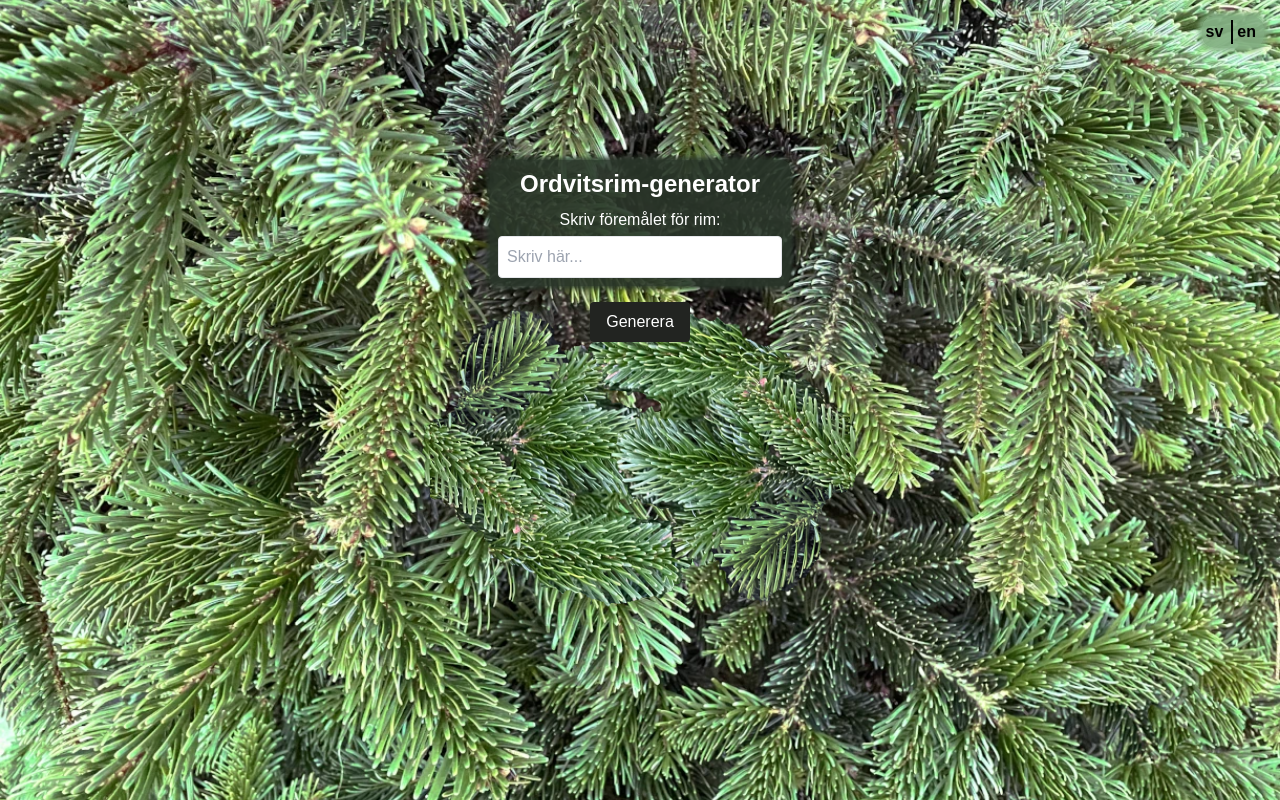
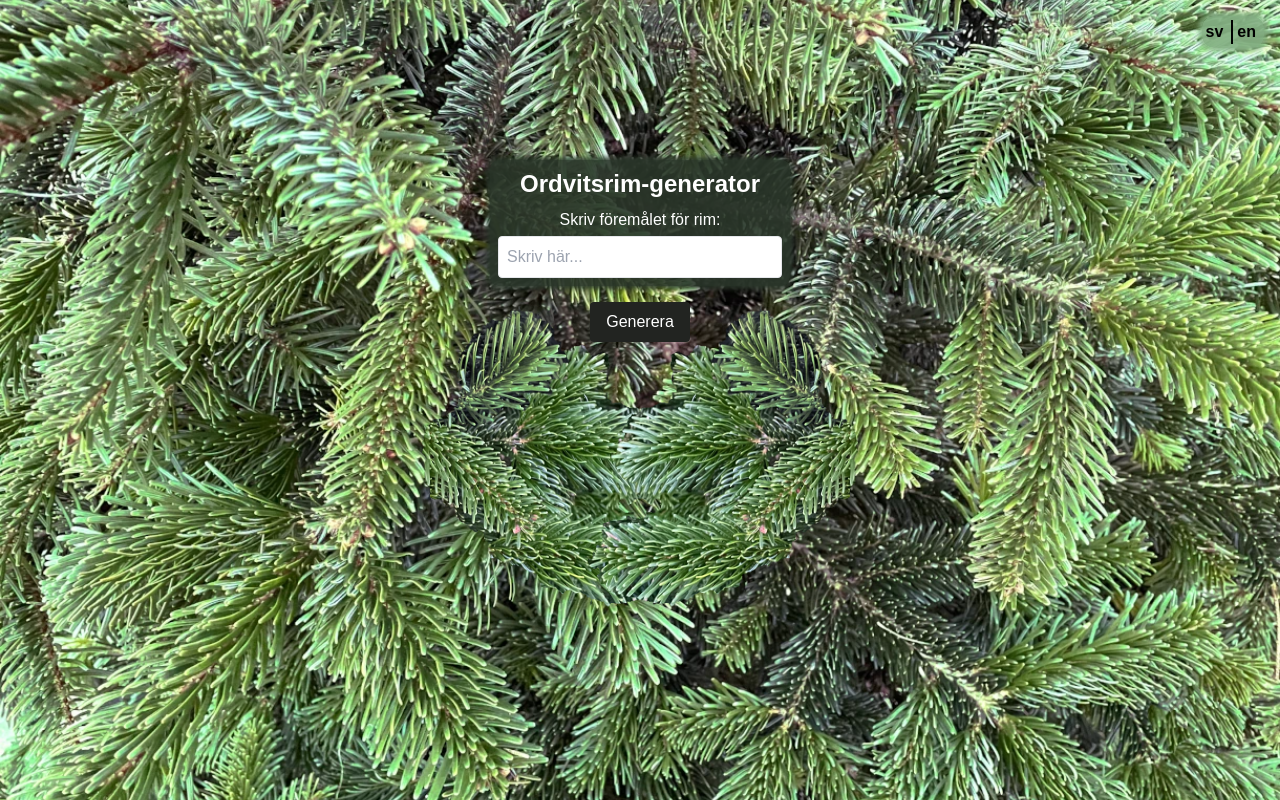
Before and after one commit to Aurorien/PunRhymeGenerator, a Next.js app: page / in a window 1280 px wide. Built offline with nearby package versions, Linux system fonts and the light colour scheme.

Commit message:
Add mirrored pine branch

```diff
--- a/src/app/page.tsx
+++ b/src/app/page.tsx
@@ -171,7 +171,7 @@ export default function Home() {
               <Image
                 src="/grangren.webp"
                 alt="A pine branch facing left, covering a field in the middle of the page."
-                className={`absolute top-[300px] right-8 transition-opacity duration-1000 rotate-180 ${
+                className={`absolute top-[300px] right-8 transition-opacity duration-1000 scale-x-[-1] ${
                   response ? "opacity-0" : "opacity-100"
                 }`}
                 width={270}
```
